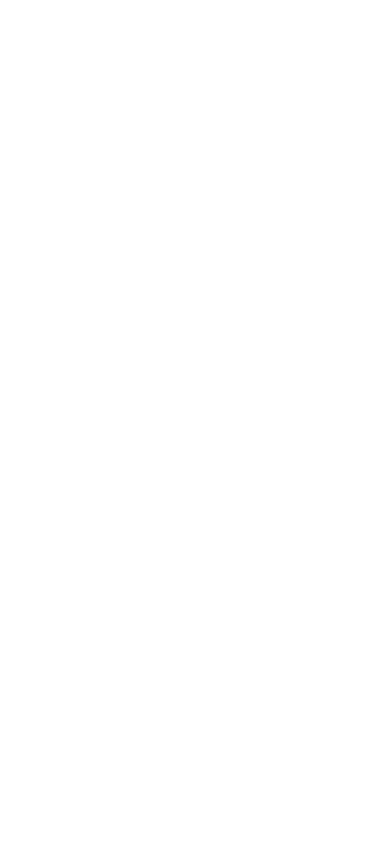
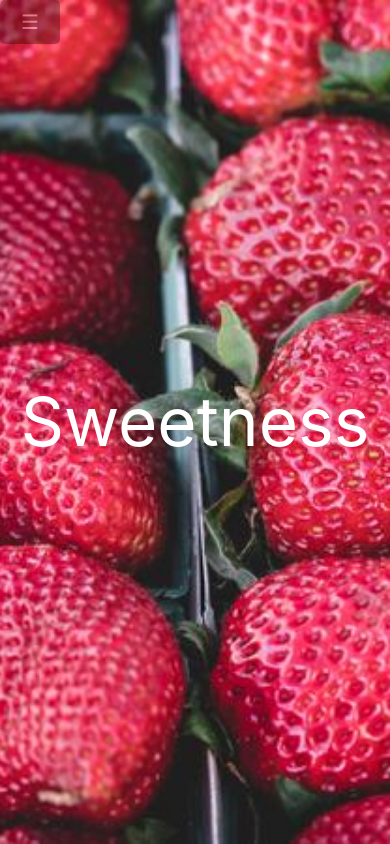
Before and after one commit to mobile44/my_react_lab, a React (Create React App) app: page / in a window 390 px wide. Shown: the top 844 px of the page. Built offline with nearby package versions, Linux system fonts and the light colour scheme.

Commit message:
add: mobile page for alpha

```diff
--- a/src/Alpha.css
+++ b/src/Alpha.css
@@ -1,3 +1,4 @@
+@media screen and (min-width: 900px){
   .alphaPage {
     background: black;
     color: white;
@@ -9,7 +10,7 @@
     text-align: center;
     line-height: 100vh;
   }
-.alphaContent, .alphaContent2, .alphaContent3 {
+  .alphaContent, .alphaContent2 {
     position: relative;
     height: 100vh;
     font-size: 50px;
@@ -22,9 +23,6 @@
   .alphaContent2 {
     background-color: chocolate;
   }
-.alphaContent3 {
-  background-color:forestgreen;
-}
   .alphaMask, .alphaMask2 {
     position: absolute;
     height: 100%;
@@ -36,30 +34,51 @@
   .alphaMask img, .alphaMask2 img {
     height: 100vh;
   }
-.alphaOverlay, .alphaOverlay2, .alphaOverlay3 {
+  .alphaOverlay, .alphaOverlay2 {
     width: 100%;
     height: 100%;
     position: absolute;
   }
-.alphaSection {
+}
+@media screen and (max-width: 900px){
+  .alphaPage {
+    background: black;
+    color: white;
+  }
+  .alphaRevealer, .alphaRevealer2 {
     position: relative;
+    font-size: 8vh; /*50px*/
+    text-align: center;
+    height: 100vh; /*vh*/
+    line-height: 100vh; /*vh*/
   }
-.alphaImage {
+  .alphaMask, .alphaMask2 {
+    position: absolute;
+    display: flex;
+    justify-content: center;
+    overflow: hidden;
+    height: 100%;
     width: 100%;
-  height: 100%;
   }
-.alphaAfter {
-  position: absolute;
-  overflow: hidden;
-  top: 0;
-  transform: translate(100%,0px);
+  .alphaMask img, .alphaMask2 img {
+    height: 100vh; /*vh*/
   }
-.alphaAfter img {
-  transform: translate(-100%,0px);
-}
-.alphaImage img {
+  .alphaOverlay, .alphaOverlay2 {
     width: 100%;
     height: 100%;
     position: absolute;
-  top: 0;
   }
+  .alphaContent, .alphaContent2 {
+    position: relative;
+    font-size: 8vh; /*50px*/
+    text-align: center;
+    height: 100vh; /*vh*/
+    line-height: 100vh; /*vh*/
+  }
+  .alphaContent {
+    background-color: navy;
+  }
+  .alphaContent2 {
+    background-color: chocolate;
+  }
+}
--- a/src/App.css
+++ b/src/App.css
@@ -1,9 +1,9 @@
+@media screen and (min-width: 900px){
   .appBody {
     margin: 0;
   }
   .appNav {
     height: 100%;
-  /*width: 160px;*/
     position: fixed;
     z-index: 1;
     top: 0;
@@ -35,8 +35,46 @@
     color: #f1f1f1;
   }
   .appContent {
-  /*margin-left: 160px;*/ /* Same as the width of the sidenav */
-  /*font-size: 28px;*/ /* Increased text to enable scrolling */
-  /*padding: 0px 10px;*/
     transition: margin-left .5s;
   }
+}
+@media screen and (max-width: 900px){
+  .mnavbtn {
+    position: absolute;
+    width: 60px;
+    transition: 0.3s;
+    border: none;
+    border-radius: 5px 5px 5px 5px;
+    padding: 10px;
+    opacity: 0.3;
+    font-size: 20px;
+    cursor: pointer;
+    background-color: black;
+    color: white;
+    z-index: 2;
+    position: fixed;
+  }
+  .mappNav {
+    height: 100%;
+    width: 0;
+    position: fixed;
+    z-index: 1;
+    top: 0;
+    left: 0;
+    background-color: #111;
+    overflow-x: hidden;
+    transition: 0.5s;
+    padding-top: 60px;
+  }
+  .mappNav a {
+    padding: 8px 8px 8px 32px;
+    text-decoration: none;
+    font-size: 25px;
+    color: #818181;
+    display: block;
+    transition: 0.3s;
+  }
+  .mappNav a:hover {
+    color: #f1f1f1;
+  }
+}
--- a/src/App.js
+++ b/src/App.js
@@ -11,6 +11,9 @@
   const [screenWidth, setScreenWidth] = useState(window.innerWidth);
   const [navwidth, setNavWidth] = useState({width: "150px"});
   const [contentwidth, setContentWidth] = useState({marginLeft: "150px"});
+  const [mtoggleMenu, setMToggleMenu] = useState(false);
+  const [mnavWidth, setMNavWidth] = useState({width: "0px"});
+
   const toggleNav = () => {
     setToggleMenu(!toggleMenu);
     if (toggleMenu) {
@@ -19,6 +22,14 @@
     } else {
       setNavWidth({width: "200px"});
       setContentWidth({marginLeft: "200px"});
+    }
+  }
+  const mtoggleNav = () => {
+    setMToggleMenu(!mtoggleMenu);
+    if (mtoggleMenu) {
+      setMNavWidth({width: "0px"});
+    } else {
+      setMNavWidth({width: "180px"});
     }
   }
   const collapseNav = () => {
@@ -67,6 +78,31 @@
         </div>
       </BrowserRouter>
     )}
+    {(screenWidth<900) && (
+      <BrowserRouter>
+        <div className="mappBody">
+          <div className="mappNav" style={mnavWidth}>
+            <Link to="/my_react_lab" onClick={mtoggleNav} id="about">&#913;--Alpha</Link>
+            <Link to="/my_react_lab/beta" onClick={mtoggleNav} id="blog">&#914;--Beta</Link>
+            <Link to="/my_react_lab/gamma" onClick={mtoggleNav} id="projects">&#915;--Gamma</Link>
+            <Link to="/my_react_lab/delta" onClick={mtoggleNav} id="contact">&#916;--Delta</Link>
+          </div>
+          <div className="mappNavbtnsection">
+          <button className="mnavbtn" onMouseOver={mtoggleNav}>&#9776;</button>
+          </div>
+
+          <div className="mappContent">
+            <Routes>
+              <Route path="/" element={<Alpha />} />
+              <Route path="/my_react_lab/" element={<Alpha />} />
+              <Route path="/my_react_lab/beta" element={<Alpha />} />
+              <Route path="/my_react_lab/gamma" element={<Alpha />} />
+              <Route path="/my_react_lab/delta" element={<Alpha />} />
+            </Routes>
+          </div>
+        </div>
+      </BrowserRouter>
+    )}
     </div>
   );
 }
```
Lines whose indentation alone changed are shown as unchanged.
